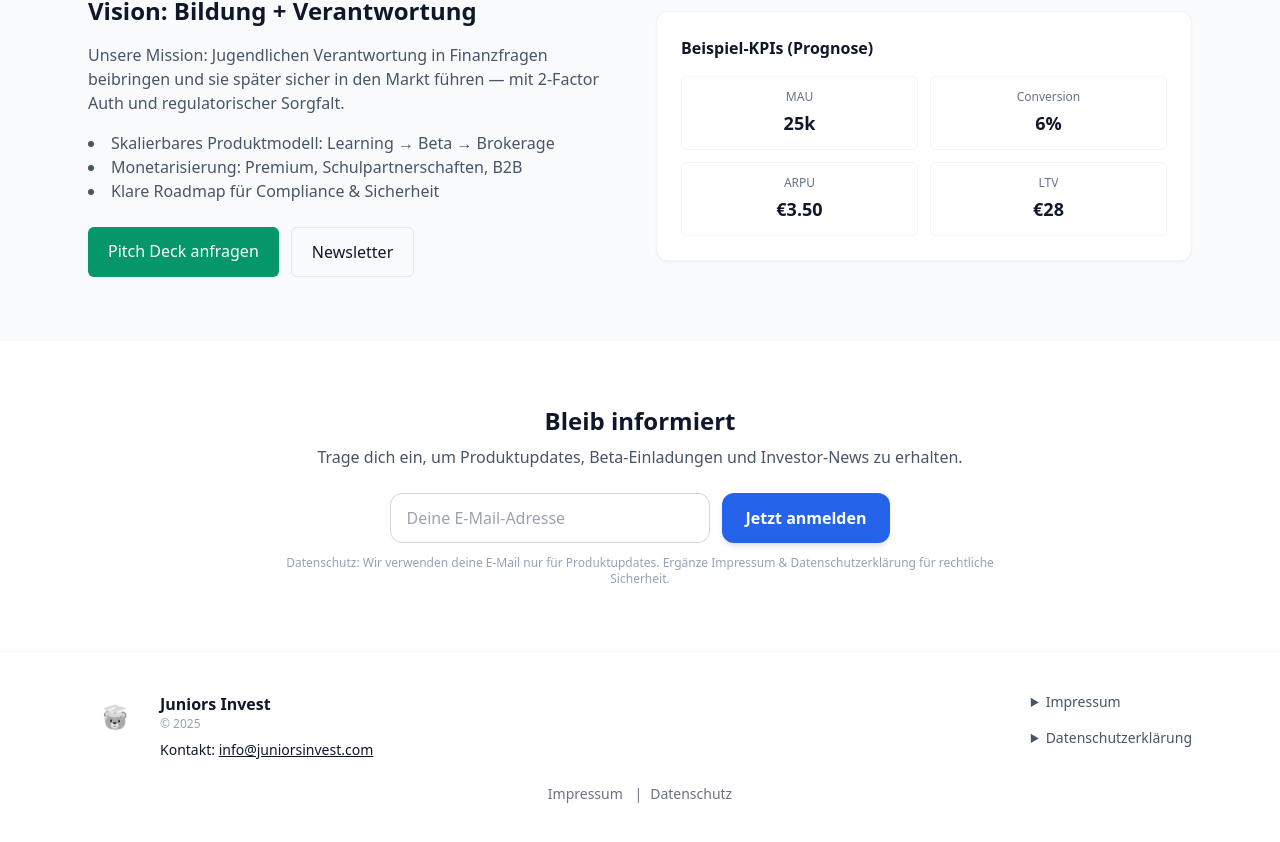
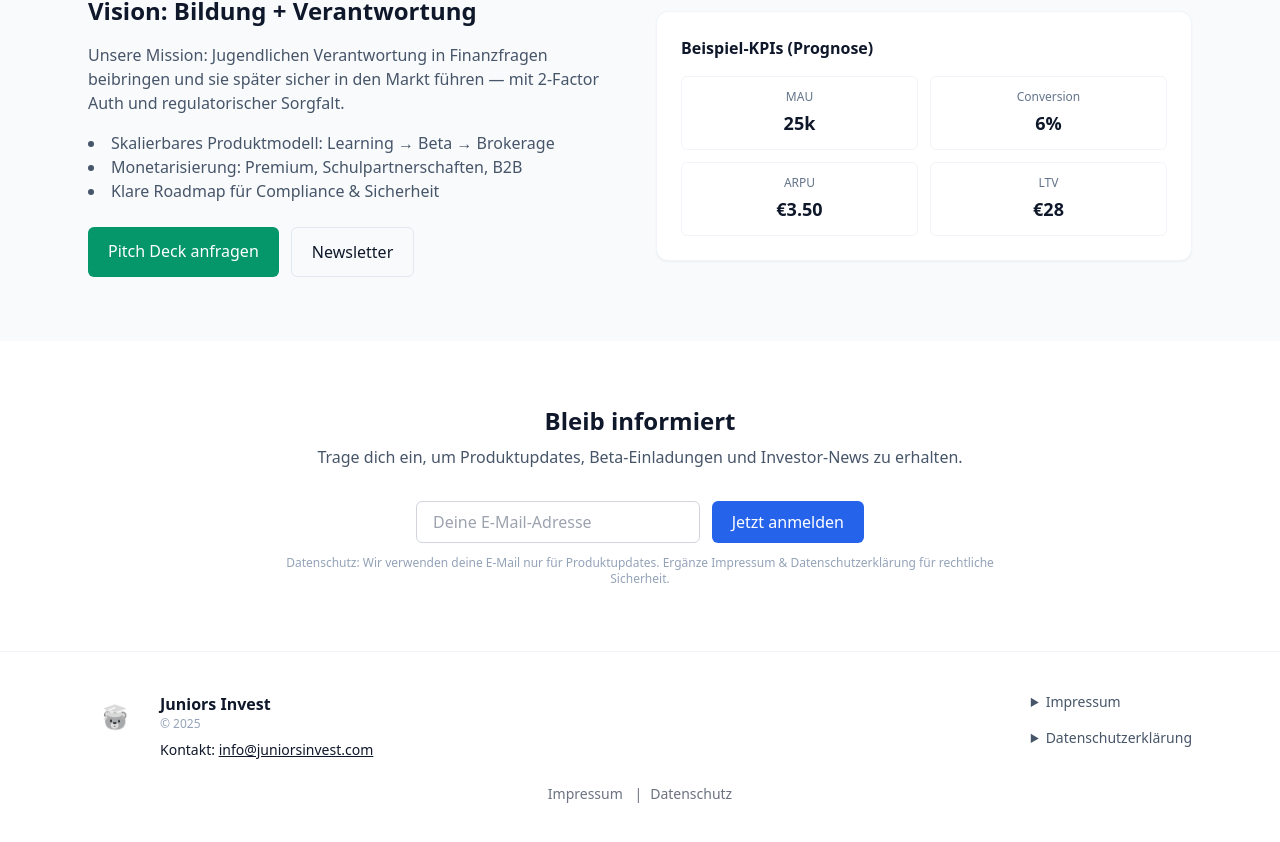
Before and after one commit to leocandido-blip/JuniorsInvest, a React (Vite) app: page / in a window 1280 px wide. Shown: the part 1132-1974 px from the top of the page. Built offline with nearby package versions, Linux system fonts and the light colour scheme.

Commit message:
Fix: ThankYou redirect + form integration

```diff
--- a/src/App.jsx
+++ b/src/App.jsx
@@ -162,23 +162,32 @@ export default function App() {
             <form
   action="https://formsubmit.co/el/romecu"
   method="POST"
-  className="mt-6 flex flex-col sm:flex-row gap-3 justify-center"
+  className="flex flex-col sm:flex-row gap-3 w-full max-w-md mx-auto mt-8"
 >
+  {/* Weiterleitung nach erfolgreichem Absenden */}
   <input type="hidden" name="_next" value="https://juniorsinvest.com/thank-you" />
+
+  {/* SPAM-Schutz */}
+  <input type="hidden" name="_captcha" value="false" />
+
+  {/* Eingabefeld */}
   <input
     type="email"
     name="email"
     required
     placeholder="Deine E-Mail-Adresse"
-    className="px-4 py-3 rounded-xl border border-gray-300 focus:outline-none focus:ring-2 focus:ring-blue-500 w-full sm:w-80"
+    className="flex-1 px-4 py-2 rounded-md border border-gray-300 focus:outline-none focus:ring-2 focus:ring-blue-500"
   />
+
+  {/* Absenden-Button */}
   <button
     type="submit"
-    className="bg-blue-600 hover:bg-blue-700 text-white font-semibold px-6 py-3 rounded-xl shadow-md transition-all"
+    className="bg-blue-600 text-white px-5 py-2 rounded-md hover:bg-blue-700 transition"
   >
     Jetzt anmelden
   </button>
 </form>
+
 
 
             <p className="mt-3 text-xs text-slate-400">Datenschutz: Wir verwenden deine E-Mail nur für Produktupdates. Ergänze Impressum & Datenschutzerklärung für rechtliche Sicherheit.</p>
```
Also changed, not shown: src/Datenschutz.jsx (renamed from src/src/Datenschutz.jsx), src/Impressum.jsx (renamed from src/src/Impressum.jsx), src/ThankYou.jsx (renamed from src/src/ThankYou.jsx).
